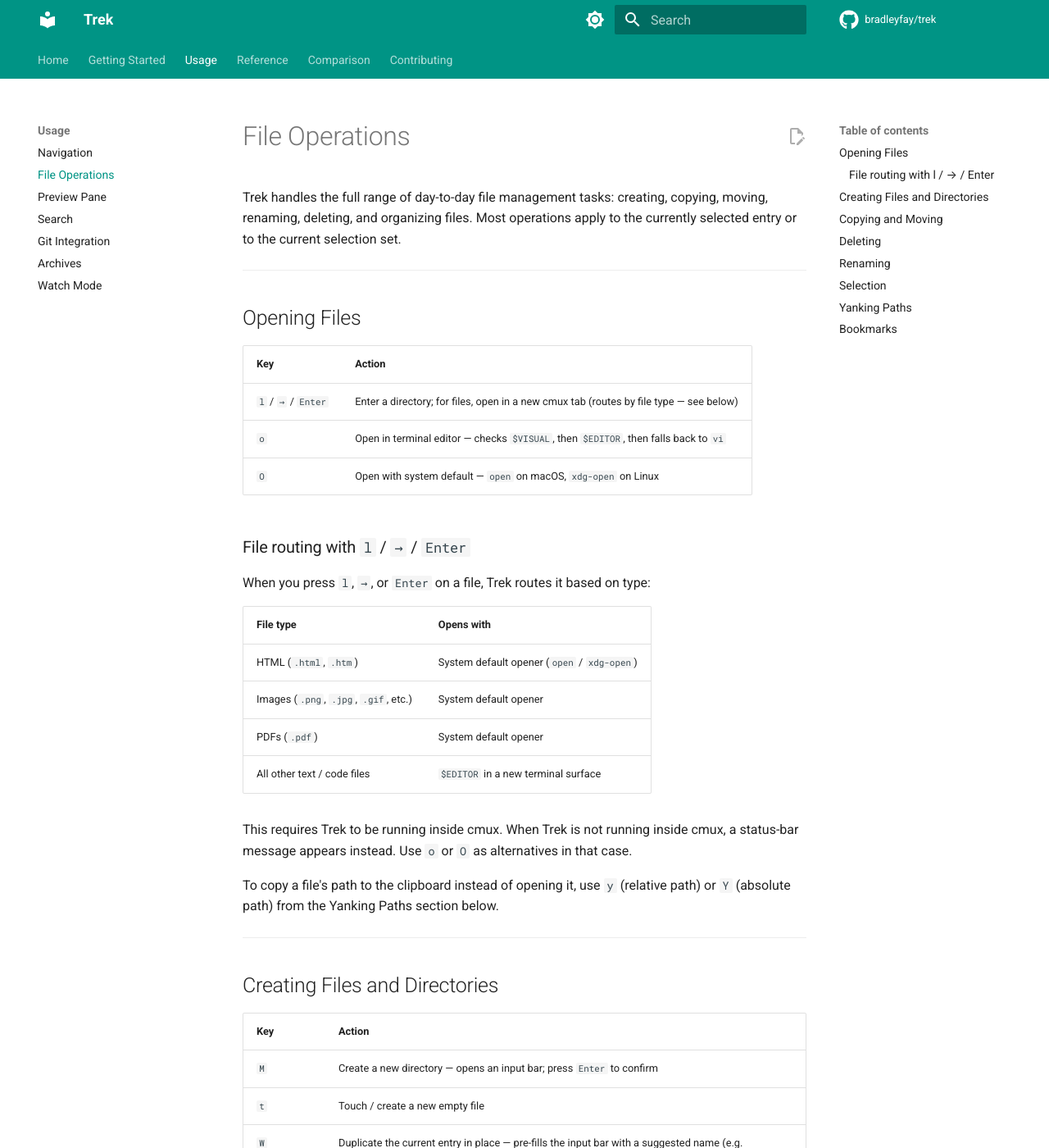
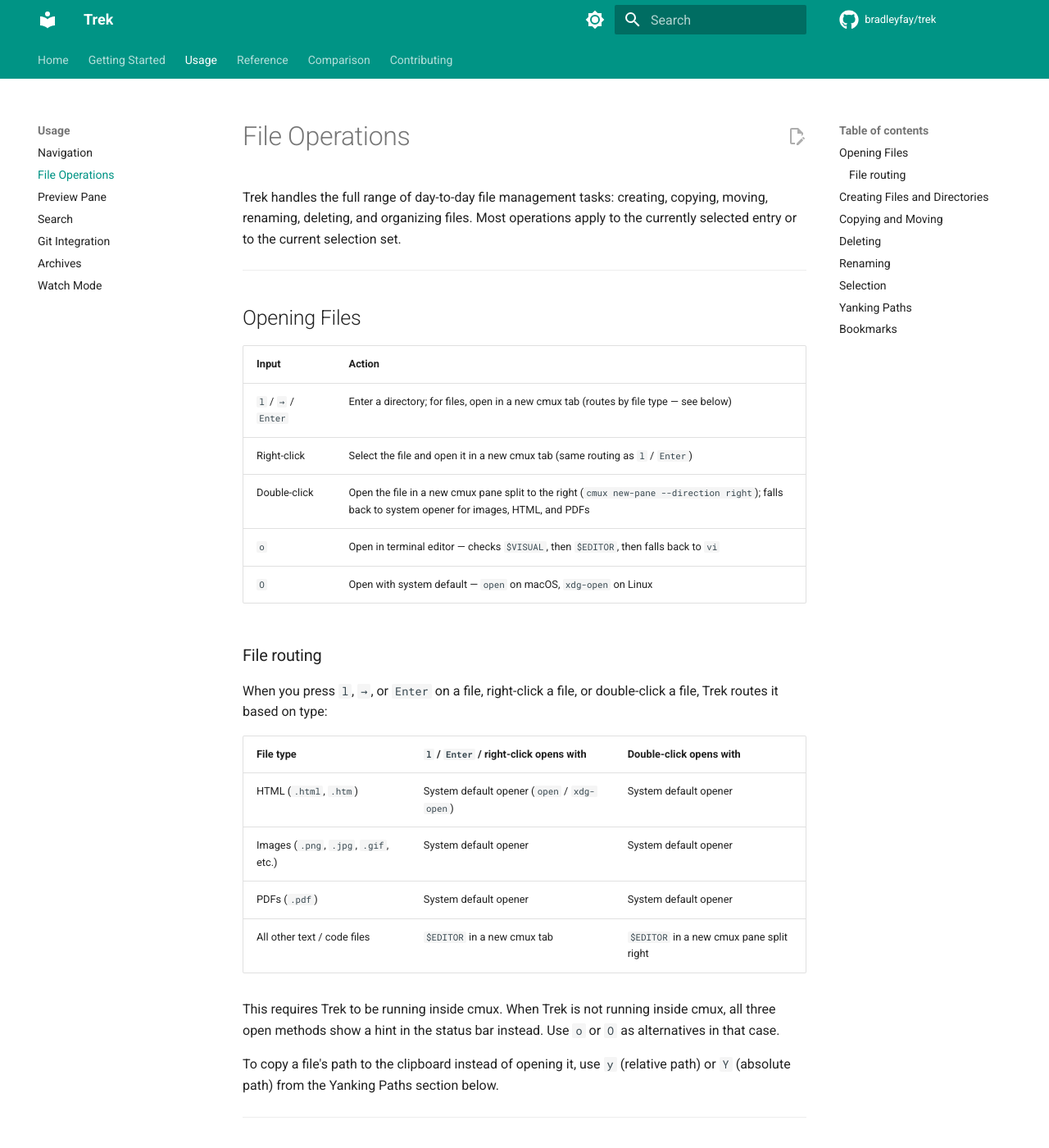
Before and after one commit to bradleyfay/trek, an MkDocs documentation site: the page built from docs/usage/file-operations.md, in a window 1280 px wide and 1400 px high. Shown: the whole window at 82% size. Built offline with MkDocs 1.6.1 and Material for MkDocs 9.7.7, drawn with Linux system fonts in a browser that asks for light colours; comment, search, counter and statistics services are not loaded.

Commit message:
docs: document right-click and double-click mouse actions (v0.55.0)
Update keybindings reference, navigation guide, quick-start, and
file-operations page to cover the new mouse open actions introduced
in v0.55.0: right-click opens in a new cmux tab; double-click opens
in a new pane split to the right.

Co-Authored-By: Claude Sonnet 4.6 <noreply@anthropic.com>

```diff
--- a/docs/usage/file-operations.md
+++ b/docs/usage/file-operations.md
@@ -6,24 +6,26 @@ Trek handles the full range of day-to-day file management tasks: creating, copyi
 
 ## Opening Files
 
-| Key | Action |
-|-----|--------|
+| Input | Action |
+|-------|--------|
 | `l` / `→` / `Enter` | Enter a directory; for files, open in a new cmux tab (routes by file type — see below) |
+| Right-click | Select the file and open it in a new cmux tab (same routing as `l` / `Enter`) |
+| Double-click | Open the file in a new cmux pane split to the right (`cmux new-pane --direction right`); falls back to system opener for images, HTML, and PDFs |
 | `o` | Open in terminal editor — checks `$VISUAL`, then `$EDITOR`, then falls back to `vi` |
 | `O` | Open with system default — `open` on macOS, `xdg-open` on Linux |
 
-### File routing with `l` / `→` / `Enter`
+### File routing
 
-When you press `l`, `→`, or `Enter` on a file, Trek routes it based on type:
+When you press `l`, `→`, or `Enter` on a file, right-click a file, or double-click a file, Trek routes it based on type:
 
-| File type | Opens with |
-|-----------|-----------|
-| HTML (`.html`, `.htm`) | System default opener (`open` / `xdg-open`) |
-| Images (`.png`, `.jpg`, `.gif`, etc.) | System default opener |
-| PDFs (`.pdf`) | System default opener |
-| All other text / code files | `$EDITOR` in a new terminal surface |
+| File type | `l` / `Enter` / right-click opens with | Double-click opens with |
+|-----------|----------------------------------------|------------------------|
+| HTML (`.html`, `.htm`) | System default opener (`open` / `xdg-open`) | System default opener |
+| Images (`.png`, `.jpg`, `.gif`, etc.) | System default opener | System default opener |
+| PDFs (`.pdf`) | System default opener | System default opener |
+| All other text / code files | `$EDITOR` in a new cmux tab | `$EDITOR` in a new cmux pane split right |
 
-This requires Trek to be running inside cmux. When Trek is not running inside cmux, a status-bar message appears instead. Use `o` or `O` as alternatives in that case.
+This requires Trek to be running inside cmux. When Trek is not running inside cmux, all three open methods show a hint in the status bar instead. Use `o` or `O` as alternatives in that case.
 
 To copy a file's path to the clipboard instead of opening it, use `y` (relative path) or `Y` (absolute path) from the Yanking Paths section below.
 
```
Also changed, not shown: docs/getting-started/quick-start.md (+8 -1 lines), docs/reference/keybindings.md (+13 -3 lines), docs/usage/navigation.md (+15 -0 lines).
